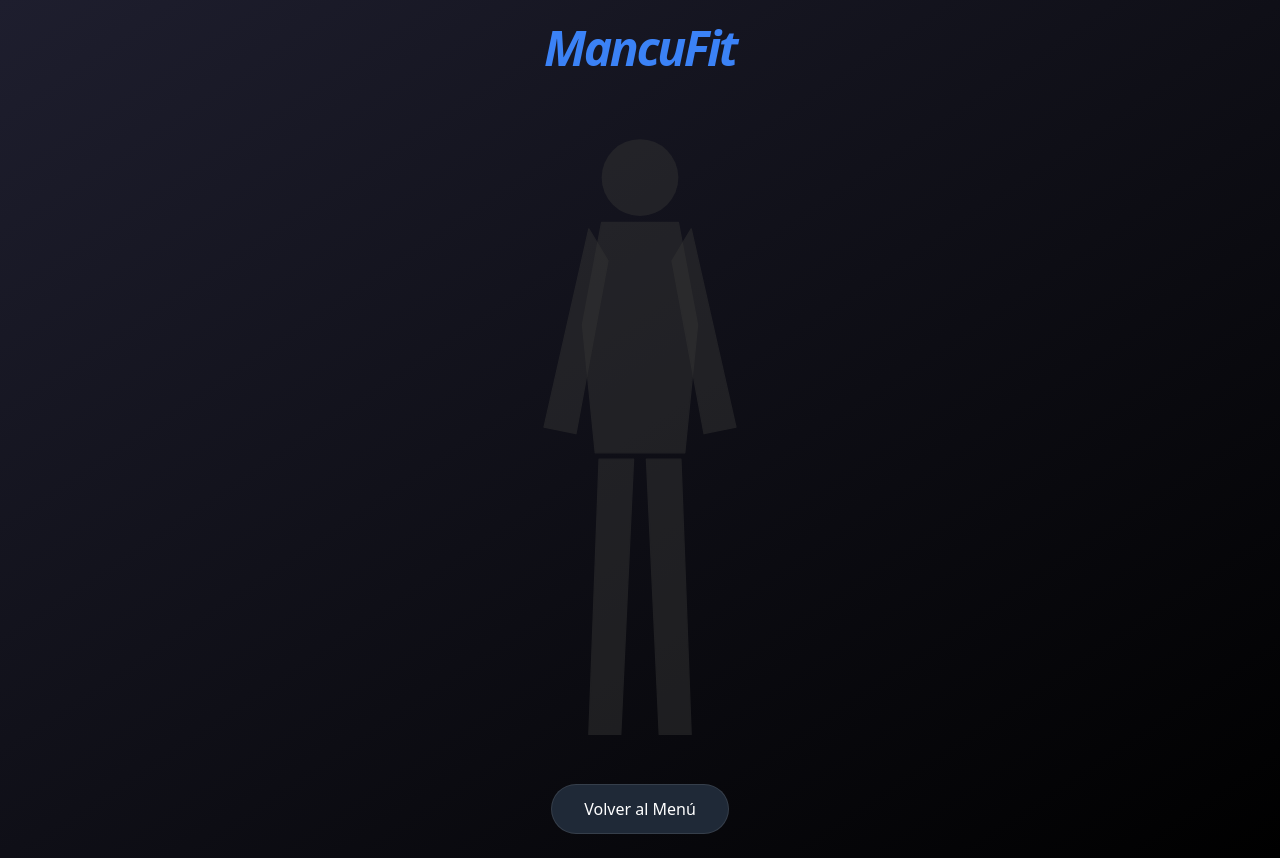
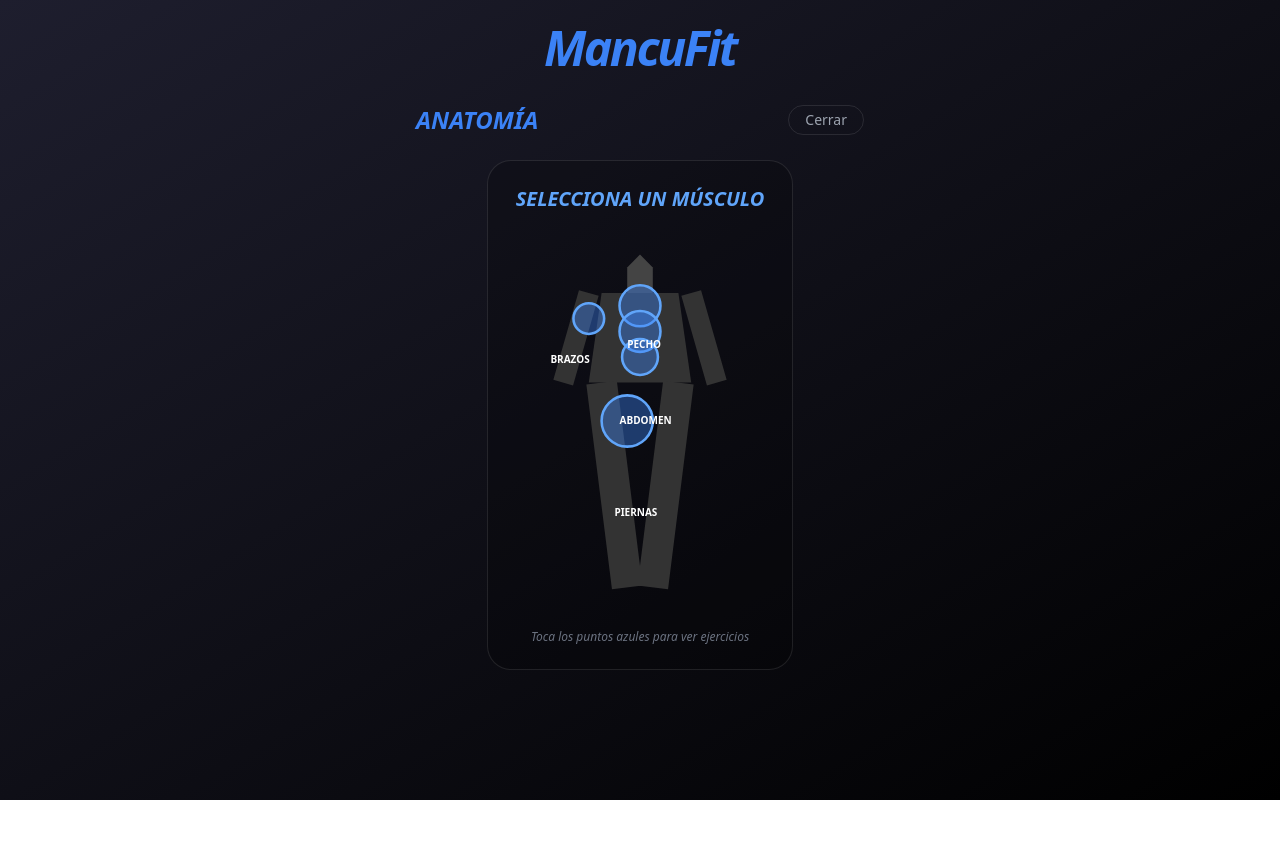
Before and after one commit to samperisaac/mancufit, a React (Vite) app: page / in a window 1280 px wide. Both pictures are taken after a click on the button "👤 ANATOMÍA". After the commit the page ends 800 px from the top, so only its background shows below. Built offline with nearby package versions, Linux system fonts and the light colour scheme.

Commit message:
creamos cuerpo humano muscular

```diff
--- a/src/App.jsx
+++ b/src/App.jsx
@@ -45,6 +45,7 @@ export default function App() {
   const [modoEntreno, setModoEntreno] = useState(false);
   const [completados, setCompletados] = useState([]);
   const [historial, setHistorial] = useState([]);
+  const [musculoSeleccionado, setMusculoSeleccionado] = useState(null);
 
   useEffect(() => {
     const rutinaG = localStorage.getItem("rutinaMancuFit");
@@ -113,6 +114,11 @@ export default function App() {
     alert("¡Entrenamiento guardado! 🏆");
   };
 
+  // NUEVO: Función para manejar el clic en el cuerpo
+  const manejarSeleccionMusculo = (idMusculo) => {
+    setMusculoSeleccionado(idMusculo);
+  };
+
   function generarRutina() {
     let nuevaRutina = {};
     const todasCategorias = Object.values(BASE_EJERCICIOS).flat();
@@ -140,12 +146,54 @@ export default function App() {
     <div className="min-h-screen bg-gradient-to-br from-[#1e1e2e] to-black text-white flex flex-col items-center p-6 font-sans">
       <h1 className="text-5xl font-extrabold mb-8 italic tracking-tighter text-blue-500">MancuFit</h1>
 
+{/* VISTA: CUERPO HUMANO INTERACTIVO */}
       {verCuerpo ? (
-        <div className="flex flex-col items-center">
-          <CuerpoHumano />
-          <button onClick={() => setVerCuerpo(false)} className="mt-6 bg-gray-800 px-8 py-3 rounded-full border border-white/10">Volver al Menú</button>
+        <div className="w-full max-w-md flex flex-col items-center gap-6">
+          <div className="flex justify-between w-full items-center">
+              <h2 className="text-2xl font-black italic text-blue-500">ANATOMÍA</h2>
+              <button
+                onClick={() => {setVerCuerpo(false); setMusculoSeleccionado(null);}}
+                className="text-gray-400 text-sm border border-white/10 px-4 py-1 rounded-full"
+              >
+                Cerrar
+              </button>
+          </div>
+
+          {!musculoSeleccionado ? (
+            /* Si no hay músculo seleccionado, mostramos el mapa del cuerpo */
+            <CuerpoHumano alSeleccionarMusculo={manejarSeleccionMusculo} />
+          ) : (
+            /* Si el usuario tocó un músculo, mostramos la lista de ejercicios de casa */
+            <div className="w-full">
+              <button
+                onClick={() => setMusculoSeleccionado(null)}
+                className="mb-4 text-blue-400 text-sm flex items-center gap-2 font-bold"
+              >
+                ← Volver al cuerpo
+              </button>
+
+              <div className="bg-white/5 border border-white/10 rounded-3xl p-6 shadow-2xl">
+                <h3 className="text-2xl font-black text-blue-400 uppercase mb-4 italic">
+                  {musculoSeleccionado}
+                </h3>
+                <div className="space-y-3">
+                  {BASE_EJERCICIOS[musculoSeleccionado]?.map((ej, i) => (
+                    <div key={i} className="bg-black/40 p-4 rounded-2xl border border-white/5">
+                      <p className="font-bold text-white text-lg">{ej.nombre}</p>
+                      <div className="flex gap-4 mt-2">
+                        <span className="text-[10px] text-gray-500 font-bold uppercase">Series: {ej.series}</span>
+                        <span className="text-[10px] text-gray-500 font-bold uppercase">Reps: {ej.reps}</span>
+                        {ej.peso !== "0" && <span className="text-[10px] text-blue-400 font-bold uppercase">Sugerido: {ej.peso}kg</span>}
+                      </div>
+                    </div>
+                  ))}
+                </div>
+              </div>
+            </div>
+          )}
         </div>
       ) : (
+
         <>
           {pantalla === "menu" && (
             <div className="grid grid-cols-1 gap-4 w-full max-w-sm">
--- a/src/CuerpoHumano.jsx
+++ b/src/CuerpoHumano.jsx
@@ -1,89 +1,50 @@
-import React from "react";
+import React, { useState } from 'react';
 
-export default function CuerpoHumano({ onSeleccion }) {
+export default function CuerpoHumano({ alSeleccionarMusculo }) {
+  // Lista de zonas clicables
+  const zonas = [
+    { id: 'pecho', nombre: 'Pecho', cx: "50", cy: "30", r: "8" },
+    { id: 'espalda', nombre: 'Espalda', cx: "50", cy: "40", r: "8" },
+    { id: 'brazos', nombre: 'Brazos', cx: "30", cy: "35", r: "6" },
+    { id: 'abdomen', nombre: 'Abdomen', cx: "50", cy: "50", r: "7" },
+    { id: 'piernas', nombre: 'Piernas', cx: "45", cy: "75", r: "10" },
+  ];
+
   return (
-    <div className="flex justify-center mt-4">
-      <svg
-        viewBox="0 0 200 500"
-        className="w-64 h-auto"
-        xmlns="http://www.w3.org/2000/svg"
-      >
-        {/* Cabeza */}
-        <circle
-          cx="100"
-          cy="45"
-          r="30"
-          fill="#333"
-          opacity={0.5}
-          onClick={() => onSeleccion("Cabeza")}
-          className="hover:opacity-80 cursor-pointer transition-opacity"
-        />
+    <div className="flex flex-col items-center bg-black/20 p-6 rounded-3xl border border-white/10">
+      <h3 className="text-xl font-bold mb-4 text-blue-400 italic">SELECCIONA UN MÚSCULO</h3>
 
-        {/* Torso */}
-        <path
-          d="M70,80 L130,80 L145,160 L135,260 L65,260 L55,160 Z"
-          fill="#333"
-          opacity={0.5}
-          onClick={() => onSeleccion("Torso")}
-          className="hover:opacity-80 cursor-pointer transition-opacity"
-          stroke="#333"
-          strokeWidth="1"
-          strokeLinejoin="round"
-          strokeLinecap="round"
-        />
+      <div className="relative">
+        <svg viewBox="0 0 100 150" className="w-64 h-auto fill-gray-800">
+          {/* Silueta Humana Básica */}
+          <path d="M50,10 L55,15 L55,25 L45,25 L45,15 Z" fill="#444" /> {/* Cabeza */}
+          <path d="M35,25 L65,25 L70,60 L30,60 Z" fill="#333" /> {/* Torso */}
+          <path d="M30,25 L20,60 M70,25 L80,60" stroke="#333" strokeWidth="8" /> {/* Brazos */}
+          <path d="M35,60 L45,140 M65,60 L55,140" stroke="#333" strokeWidth="12" /> {/* Piernas */}
 
-        {/* Brazo Izquierdo */}
-        <path
-          d="M60,85 L25,240 L50,245 L75,110 Z"
-          fill="#333"
-          opacity={0.5}
-          onClick={() => onSeleccion("Brazo Izquierdo")}
-          className="hover:opacity-80 cursor-pointer transition-opacity"
-          stroke="#333"
-          strokeWidth="1"
-          strokeLinejoin="round"
-          strokeLinecap="round"
-        />
+          {/* Puntos Interactivos (Zonas) */}
+          {zonas.map((zona) => (
+            <circle
+              key={zona.id}
+              cx={zona.cx}
+              cy={zona.cy}
+              r={zona.r}
+              className="fill-blue-500/40 stroke-blue-400 cursor-pointer hover:fill-blue-400 transition-all"
+              onClick={() => alSeleccionarMusculo(zona.id)}
+            />
+          ))}
+        </svg>
 
-        {/* Brazo Derecho */}
-        <path
-          d="M140,85 L175,240 L150,245 L125,110 Z"
-          fill="#333"
-          opacity={0.5}
-          onClick={() => onSeleccion("Brazo Derecho")}
-          className="hover:opacity-80 cursor-pointer transition-opacity"
-          stroke="#333"
-          strokeWidth="1"
-          strokeLinejoin="round"
-          strokeLinecap="round"
-        />
+        {/* Etiquetas flotantes para ayudar al usuario */}
+        <div className="absolute top-0 left-0 w-full h-full pointer-events-none">
+            <span className="absolute top-[28%] left-[45%] text-[10px] font-bold">PECHO</span>
+            <span className="absolute top-[48%] left-[42%] text-[10px] font-bold">ABDOMEN</span>
+            <span className="absolute top-[32%] left-[15%] text-[10px] font-bold">BRAZOS</span>
+            <span className="absolute top-[72%] left-[40%] text-[10px] font-bold">PIERNAS</span>
+        </div>
+      </div>
 
-        {/* Pierna Izquierda */}
-        <path
-          d="M68,265 L60,480 L85,480 L95,265 Z"
-          fill="#333"
-          opacity={0.5}
-          onClick={() => onSeleccion("Pierna Izquierda")}
-          className="hover:opacity-80 cursor-pointer transition-opacity"
-          stroke="#333"
-          strokeWidth="1"
-          strokeLinejoin="round"
-          strokeLinecap="round"
-        />
-
-        {/* Pierna Derecha */}
-        <path
-          d="M132,265 L140,480 L115,480 L105,265 Z"
-          fill="#333"
-          opacity={0.5}
-          onClick={() => onSeleccion("Pierna Derecha")}
-          className="hover:opacity-80 cursor-pointer transition-opacity"
-          stroke="#333"
-          strokeWidth="1"
-          strokeLinejoin="round"
-          strokeLinecap="round"
-        />
-      </svg>
+      <p className="mt-4 text-xs text-gray-500 italic">Toca los puntos azules para ver ejercicios</p>
     </div>
   );
 }
```
